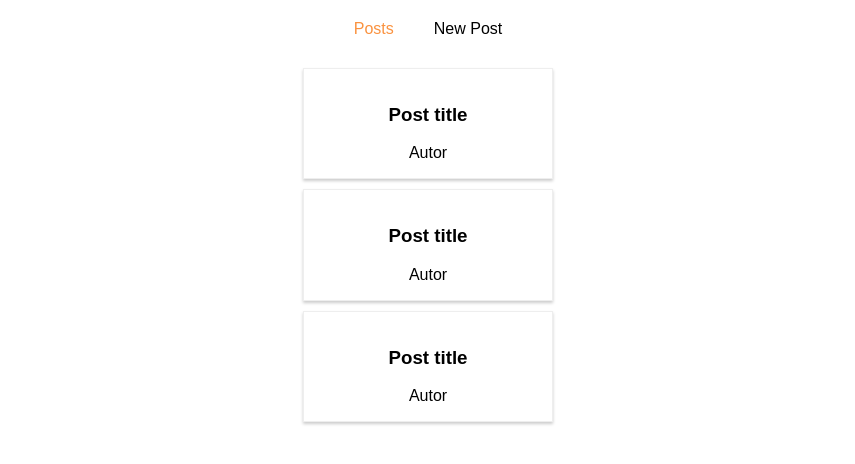
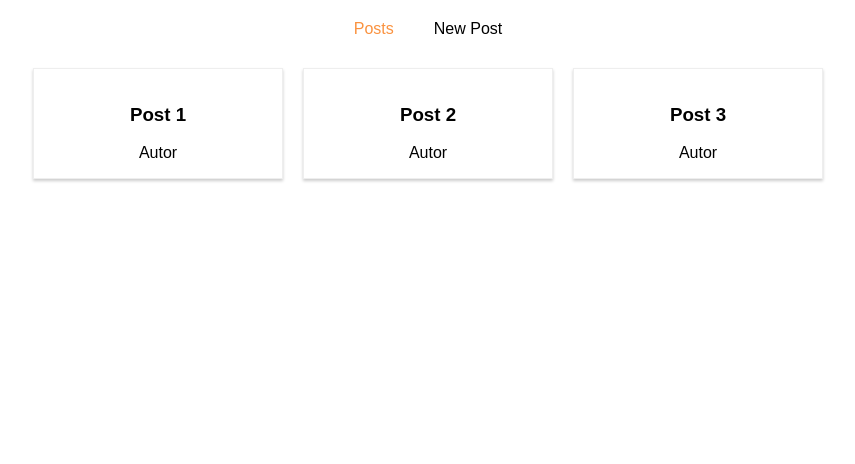
Before and after one commit to camilogiraldo/ReactjsWorkshop, a React (Create React App) app: page /posts in a window 1280 px wide. Shown: the top 464 px of the page, without its empty margins (212-1067 px from the left). Built offline with nearby package versions, Linux system fonts and the light colour scheme.

Commit message:
add posts navigation

```diff
--- a/src/Components/Post/Post.js
+++ b/src/Components/Post/Post.js
@@ -1,10 +1,10 @@
 import React from 'react';
 import './Post.css';
 
-const post = () => {
+const post = (props) => {
     return (
-        <article className="Post">
-            <h1>Post title</h1>
+        <article className="Post" onClick={props.clicked}>
+            <h1>{props.title}</h1>
             <div>
                 <div>Autor</div>
             </div>
--- a/src/Containers/FullPost/FullPost.js
+++ b/src/Containers/FullPost/FullPost.js
@@ -1,16 +1,39 @@
 import React from 'react';
 import './FullPost.css'
 import {Route} from 'react-router-dom'
+
 class FullPost extends React.Component {
-    constructor(props) {
-        super(props);
-        this.state = {};
+    state = {
+        loadedPost: null
     }
+
+   componentDidMount = () => {
+     this.loadPost()
+   }
+
+   componentDidUpdate = () => {
+     this.loadPost()
+   }
+
+   loadPost = () => {
+        if (this.props.match.params.id) {
+            if (
+                !this.state.loadedPost ||
+                (this.state.loadedPost &&
+                  +this.state.loadedPost !== +this.props.match.params.id)
+              ) {
+                  this.setState({
+                      loadedPost: this.props.match.params.id
+                  })
+              }
+        }
+   }
+
 
     render() {
         return (
             <div className="FullPost">
-                <h1>title</h1>
+                <h1>{this.state.loadedPost}</h1>
                 <p>body</p>
                 <div className="Edit">
                     <button>Delete</button>
--- a/src/Containers/NewPost/NewPost.js
+++ b/src/Containers/NewPost/NewPost.js
@@ -19,6 +19,9 @@ class NewPost extends React.Component {
                 <textarea rows="4"/>
                 <label>Author</label>
                 <span>{this.state.author}</span>
+                <br/>
+                <br/>
+                <button>Submit</button>
             </div>
         );
     }
--- a/src/Containers/Posts/Posts.js
+++ b/src/Containers/Posts/Posts.js
@@ -1,6 +1,8 @@
 import React from 'react';
 import Post from '../../Components/Post/Post';
 import './Posts.css'
+import { Route } from 'react-router-dom'
+import FullPost from '../FullPost/FullPost';
 
 class Posts extends React.Component {
     constructor(props) {
@@ -8,14 +10,20 @@ class Posts extends React.Component {
         this.state = {};
     }
 
+    postClickHandler = id => {
+        console.log('clicked')
+        this.props.history.push({ pathname: "/posts/" + id });
+    }
+
     render() {
         return (
-            <div className="Posts">
-                <section>
-                    <Post />
-                    <Post />
-                    <Post />
+            <div>
+                <section className="Posts">
+                    <Post title="Post 1" clicked={() => this.postClickHandler(1)}/>
+                    <Post title="Post 2" clicked={() => this.postClickHandler(2)}/>
+                    <Post title="Post 3" clicked={() => this.postClickHandler(3)}/>
                 </section>
+                <Route path={this.props.match.url + '/:id'} exact component={FullPost} />
             </div>
         );
     }
```
